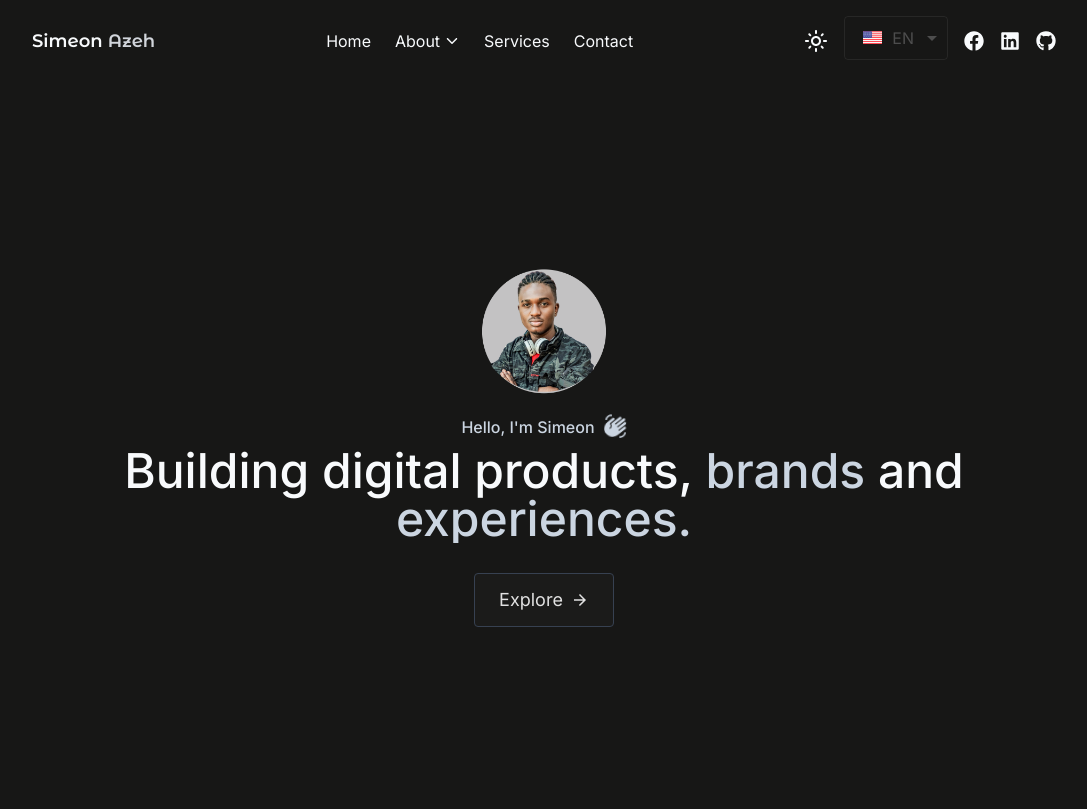
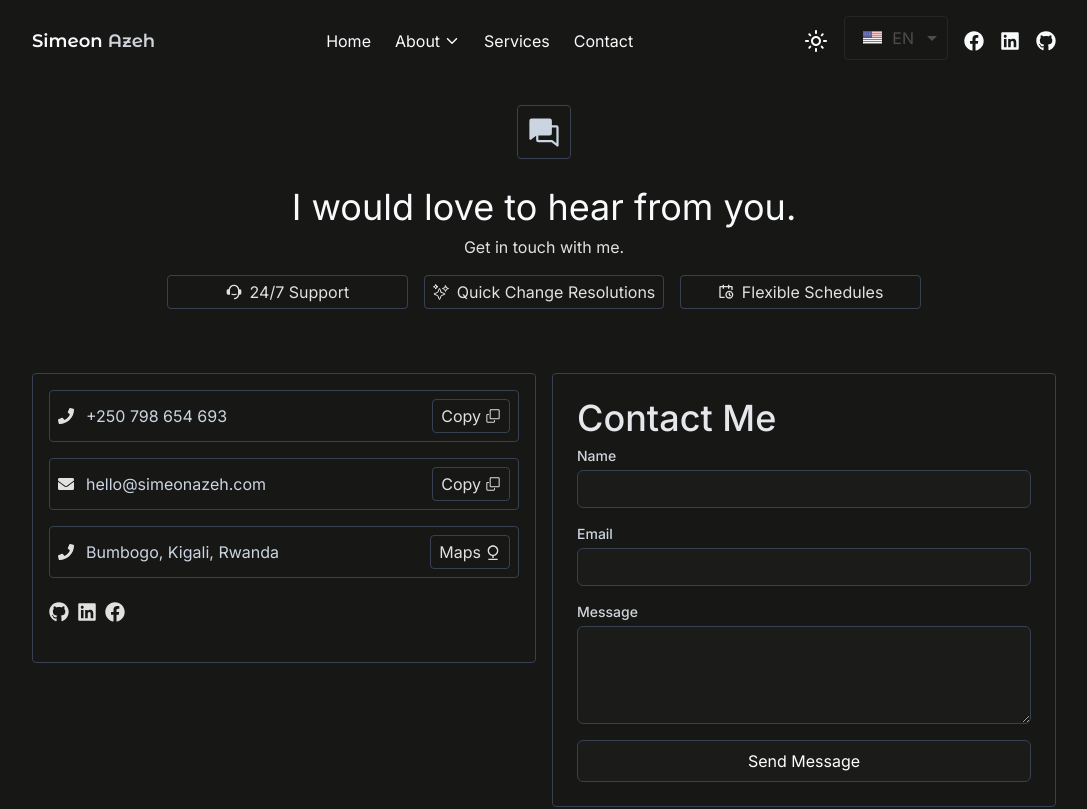
Before and after one commit to Simeon-Azeh/simeonportfolio, a React (Vite) app: page /contact in a window 1280 px wide. Shown: the top 809 px of the page, without its empty margins (96-1183 px from the left). Built offline with nearby package versions, Linux system fonts and the light colour scheme.

Commit message:
done with contact

```diff
--- a/src/App.jsx
+++ b/src/App.jsx
@@ -5,6 +5,7 @@ import About from './pages/About'
 import Portfolio from './pages/Portfolio';
 
 import ServicesPage from './pages/Services';
+import Contact from './pages/Contact';
 
 
 
@@ -31,6 +32,7 @@ function App() {
         <Route path="/resume" element={<About />} />
         <Route path="/portfolio" element={<Portfolio />} />
         <Route path="/services" element={<ServicesPage />} />
+        <Route path="/contact" element={<Contact />} />
       </Routes>
     </BrowserRouter>
     </>
--- /dev/null
+++ b/src/components/Contact/ContactForm.jsx
@@ -0,0 +1,79 @@
+import React, { useState } from 'react';
+
+const ContactForm = () => {
+  const [formData, setFormData] = useState({
+    name: '',
+    email: '',
+    message: '',
+  });
+
+  const handleChange = (e) => {
+    const { name, value } = e.target;
+    setFormData({ ...formData, [name]: value });
+  };
+
+  const handleSubmit = (e) => {
+    e.preventDefault();
+    // Handle form submission logic here
+    console.log('Form data submitted:', formData);
+  };
+
+  return (
+    <div className="bg-white dark:bg-dark-body font-inter">
+        <div  onSubmit={handleSubmit} className=' font-inter px-6 py-6 dark:border dark:border-gray-700 dark:border-solid rounded'>
+        <h2 className="text-2xl md:text-4xl font-medium mb-2 text-[#414760] dark:text-gray-200 ">Contact Me</h2>
+      <div className="mb-4">
+        <label htmlFor="name" className="block text-sm font-medium text-gray-700 dark:text-gray-300">
+          Name
+        </label>
+        <input
+          type="text"
+          name="name"
+          id="name"
+          value={formData.name}
+          onChange={handleChange}
+          className="mt-1 block w-full px-3 py-2 bg-white dark:bg-[#1B1B1A] border border-gray-300 border-solid dark:border-gray-700 dark:border-solid rounded-md shadow-sm focus:outline-none focus:ring-primary focus:border-primary sm:text-sm"
+          required
+        />
+      </div>
+      <div className="mb-4">
+        <label htmlFor="email" className="block text-sm font-medium text-slate-300 dark:text-slate-300">
+          Email
+        </label>
+        <input
+          type="email"
+          name="email"
+          id="email"
+          value={formData.email}
+          onChange={handleChange}
+          className="mt-1 block w-full px-3 py-2 bg-white dark:bg-[#1B1B1A] border border-gray-300 border-solid dark:border-gray-700 dark:border-solid rounded-md shadow-sm focus:outline-none focus:ring-primary focus:border-primary sm:text-sm"
+          required
+        />
+      </div>
+      <div className="mb-4">
+        <label htmlFor="message" className="block text-sm font-medium text-gray-700 dark:text-gray-300">
+          Message
+        </label>
+        <textarea
+          name="message"
+          id="message"
+          value={formData.message}
+          onChange={handleChange}
+          className="mt-1 block w-full px-3 py-2 bg-white dark:bg-[#1B1B1A] border border-gray-300 border-solid dark:border-gray-700 dark:border-solid rounded-md shadow-sm focus:outline-none focus:ring-primary focus:border-primary sm:text-sm"
+          rows="4"
+          required
+        />
+      </div>
+      <button
+        type="submit"
+        className="w-full px-4 py-2 dark:bg-[#1B1B1A] dark:border dark:border-gray-700 dark:border-solid text-white rounded-md hover:translate-y-[-3px]  duration-300"
+      >
+        Send Message
+      </button>
+        </div>
+
+    </div>
+  );
+};
+
+export default ContactForm;
--- /dev/null
+++ b/src/components/Contact/ContactHero.jsx
@@ -0,0 +1,28 @@
+import React from 'react'
+import { PiChatsFill } from "react-icons/pi";
+import { RiCustomerService2Fill } from "react-icons/ri";
+import { IoSparklesOutline } from "react-icons/io5";
+import { RiCalendarScheduleLine } from "react-icons/ri";
+
+function ContactHero() {
+  return (
+    <div className='bg-white dark:bg-dark-body font-inter'>
+      <div className='w-full py-6 md:w-4/5 mx-auto font-inter px-6 md:px-0'>
+      <div className='flex md:justify-center flex-col md:items-center'>
+      <h1 className='text-4xl  p-2 rounded dark:border dark:border-gray-700 dark:border-solid text-slate-300 hover:translate-y-[-3px] duration-300 cursor-pointer justify-center flex'><PiChatsFill /></h1>
+      <h1 className='text-3xl md:text-4xl  md:p-2 rounded  text-slate-50 mt-5'>I would love to hear from you.</h1>
+      <p>Get in touch with me.</p>
+      <div className='grid grid-cols-1 md:grid-cols-3 gap-4 mt-4 '>
+        <p className='flex items-center gap-2 border dark:border-gray-700 dark:border-solid  rounded py-1 px-2 justify-center'><RiCustomerService2Fill />24/7 Support</p>
+        <p className='flex items-center gap-2 border dark:border-gray-700 dark:border-solid  rounded py-1 px-2 justify-center'> <IoSparklesOutline />Quick Change Resolutions</p>
+        <p className='flex items-center gap-2 border dark:border-gray-700 dark:border-solid  rounded py-1 px-2 justify-center'><RiCalendarScheduleLine />Flexible Schedules</p>
+      </div>
+      </div>
+
+
+      </div>
+    </div>
+  )
+}
+
+export default ContactHero
--- /dev/null
+++ b/src/components/Contact/MoreWaysToContact.jsx
@@ -0,0 +1,55 @@
+import React from 'react';
+import { FaPhone, FaEnvelope, FaMapMarkerAlt } from 'react-icons/fa';
+import { IoIosArrowForward } from "react-icons/io";
+import { GoCopy } from "react-icons/go";
+import { RiMapPin4Line } from "react-icons/ri";
+import { FaGithub } from "react-icons/fa";
+import { FaLinkedin } from "react-icons/fa";
+import { FaFacebook } from "react-icons/fa";
+
+const MoreWaysToContact = () => {
+  return (
+    <div className="bg-white dark:bg-dark-body font-inter">
+        <div className='font-inter px-4 py-4 dark:border dark:border-gray-700 dark:border-solid rounded'>
+        <ul className="space-y-4">
+        <li className="flex items-center justify-between dark:border dark:border-gray-700 dark:border-solid p-2 rounded">
+            <div className='flex items-center'>
+            <FaPhone className="text-primary mr-3" />
+            <span className="text-gray-700 dark:text-slate-300">+250 798 654 693</span>
+            </div>
+         <p className='dark:border dark:border-gray-700 dark:border-solid rounded py-1 px-2 cursor-pointer flex items-center gap-1'>
+          Copy  <GoCopy />
+         </p>
+        </li>
+        <li className="flex items-center justify-between dark:border dark:border-gray-700 dark:border-solid p-2 rounded">
+            <div className='flex items-center'>
+            <FaEnvelope className="text-primary mr-3" />
+            <span className="text-gray-700 dark:text-slate-300">hello@simeonazeh.com</span>
+            </div>
+         <p className='dark:border dark:border-gray-700 dark:border-solid rounded py-1 px-2 cursor-pointer flex items-center gap-1'>
+          Copy  <GoCopy />
+         </p>
+        </li>
+        <li className="flex items-center justify-between dark:border dark:border-gray-700 dark:border-solid p-2 rounded">
+            <div className='flex items-center'>
+            <FaPhone className="text-primary mr-3" />
+            <span className="text-gray-700 dark:text-slate-300">Bumbogo, Kigali, Rwanda</span>
+            </div>
+         <p className='dark:border dark:border-gray-700 dark:border-solid rounded py-1 px-2 cursor-pointer flex items-center gap-1'>
+          Maps <RiMapPin4Line />
+         </p>
+        </li>
+
+      </ul>
+      <div className='flex items-center gap-2 py-6 text-xl'>
+      <a href="http://" target="_blank" rel="noopener noreferrer"><FaGithub /></a>
+      <a href="http://" target="_blank" rel="noopener noreferrer"><FaLinkedin /></a>
+      <a href="http://" target="_blank" rel="noopener noreferrer"><FaFacebook /></a>
+      </div>
+        </div>
+
+    </div>
+  );
+};
+
+export default MoreWaysToContact;
--- /dev/null
+++ b/src/pages/Contact.jsx
@@ -0,0 +1,38 @@
+import React from 'react';
+import Header from '../components/Header';
+import ContactHero from '../components/Contact/ContactHero';
+import Pricing from '../components/Pricing';
+import Testimonial from '../components/Testimonial';
+import Footer from '../components/Footer';
+import ContactForm from '../components/Contact/ContactForm';
+import MoreWaysToContact from '../components/Contact/MoreWaysToContact';
+
+function Contact() {
+  return (
+    <div className="">
+      <div className='sticky top-0 bg-[#F9FEFF] dark:bg-[#171716] z-50 '>
+        <Header />
+      </div>
+      <div>
+        <ContactHero />
+      </div>
+      <div className="py-10 px-4 md:px-0 font-inter bg-[#F9FEFF] dark:bg-[#171716]">
+        <div className=" grid grid-cols-1 md:grid-cols-2 gap-4 w-full md:w-4/5 mx-auto">
+        <div className='px-2 md:px-0'>
+        <MoreWaysToContact />
+        </div>
+       <div className='px-2 md:px-0 w-[100%]'>
+       <ContactForm />
+       </div>
+
+        </div>
+      </div>
+
+      <div>
+        <Footer />
+      </div>
+    </div>
+  );
+}
+
+export default Contact;
```
